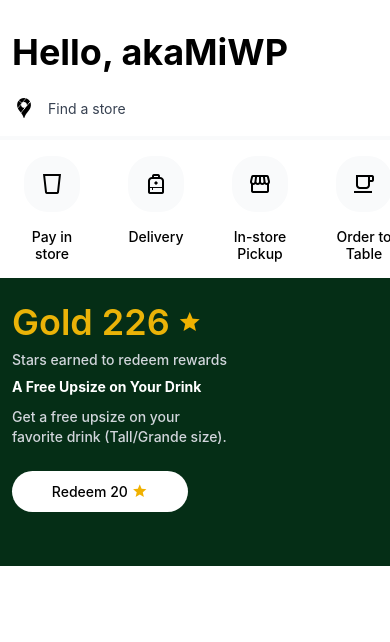
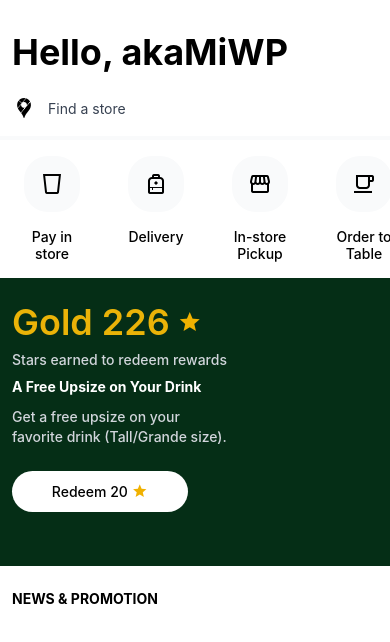
Before and after one commit to akaMiWP/rn-ui-clone, a React Native app in the folder my-expo-app/: screen / in a window 390 px wide. Shown: the top 642 px of the page. Built offline with nearby package versions, Linux system fonts and the light colour scheme.

Commit message:
Added Promotion

```diff
--- a/my-expo-app/components/coffee/HomePage.tsx
+++ b/my-expo-app/components/coffee/HomePage.tsx
@@ -7,6 +7,7 @@
       <Header name="akaMiWP" />
       <QuickSelection />
       <Content stars={226} />
+      <Promotion />
     </SafeAreaView>
   );
 };
@@ -79,4 +80,13 @@
   );
 };
 
+// Promotion
+const Promotion = () => {
+  return (
+    <View className="px-3 py-6">
+      <Text className="font-bold">NEWS & PROMOTION</Text>
+    </View>
+  );
+};
+
 export default HomePage;
```
